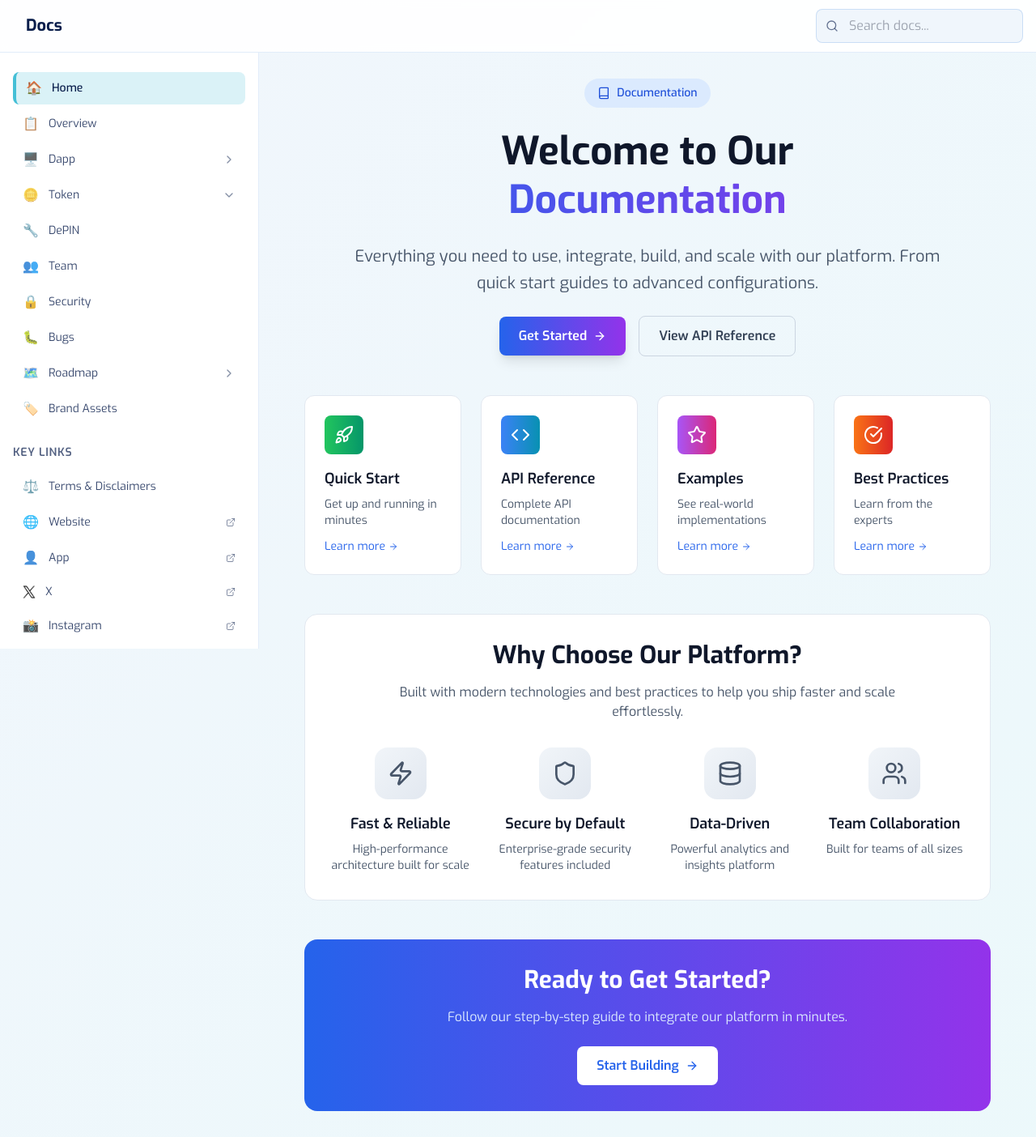
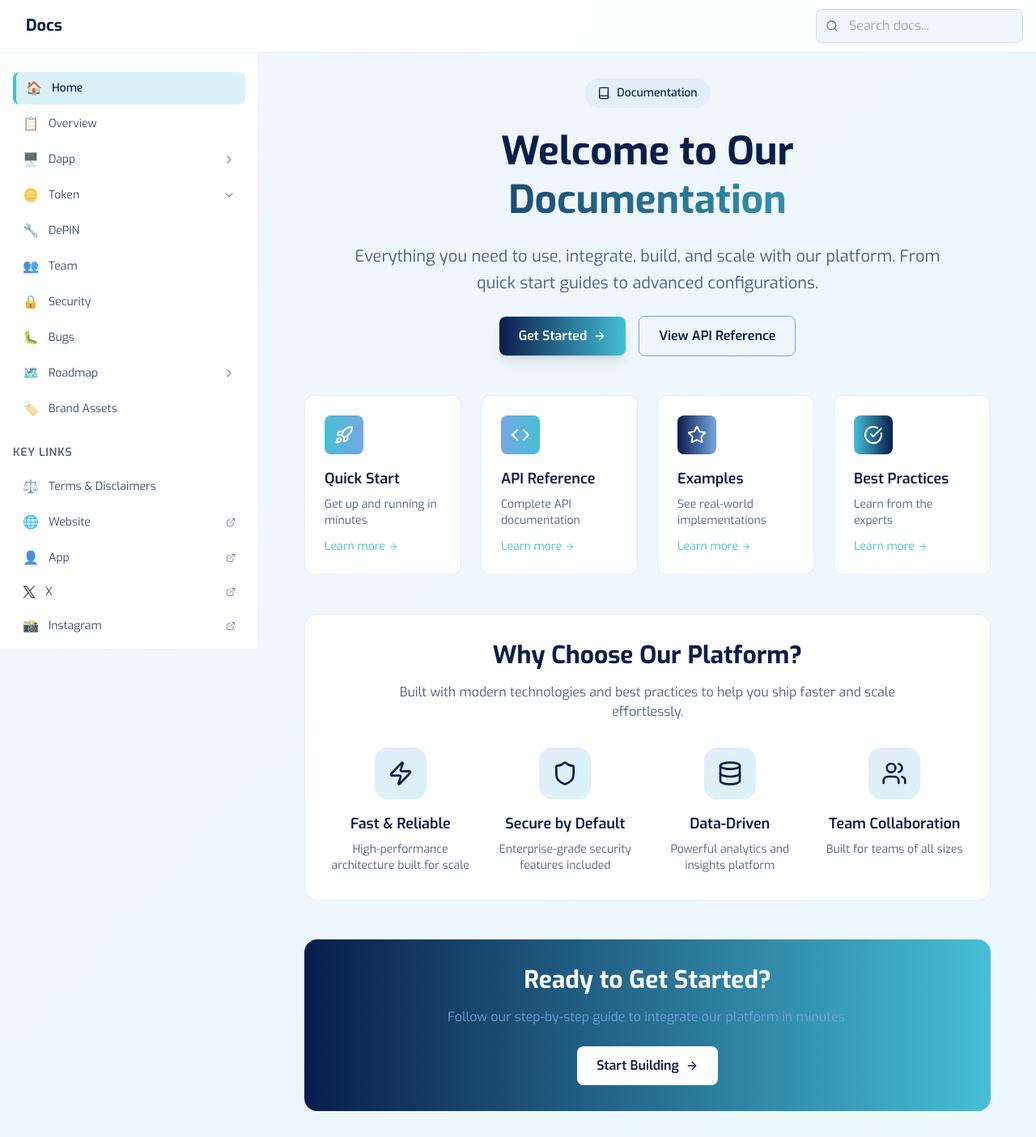
Before and after one commit to maldoteth/dehubdocs, a React (Vite) app: page /docs in a window 1280 px wide. Shown: the whole page at 81% size. Built offline with nearby package versions, Linux system fonts and the light colour scheme.

Commit message:
Fix: Remove unintended colors
Removed the purple and other unintended colors from the home page, ensuring the project adheres to the brand guidelines.

```diff
--- a/src/pages/docs/DocsHome.tsx
+++ b/src/pages/docs/DocsHome.tsx
@@ -1,32 +1,35 @@
+
 import React from 'react';
 import { Link } from 'react-router-dom';
 import { ArrowRight, Book, Code, Zap, Shield, Users, Database, Rocket, Star, CheckCircle } from 'lucide-react';
+
 const DocsHome = () => {
   const quickLinks = [{
     title: 'Quick Start',
     description: 'Get up and running in minutes',
     icon: Rocket,
     path: '/docs/quickstart',
-    color: 'from-green-500 to-emerald-600'
+    color: 'from-middle-blue to-sky-blue'
   }, {
     title: 'API Reference',
     description: 'Complete API documentation',
     icon: Code,
     path: '/docs/endpoints',
-    color: 'from-blue-500 to-cyan-600'
+    color: 'from-sky-blue to-middle-blue'
   }, {
     title: 'Examples',
     description: 'See real-world implementations',
     icon: Star,
     path: '/docs/examples',
-    color: 'from-purple-500 to-pink-600'
+    color: 'from-royal-blue to-sky-blue'
   }, {
     title: 'Best Practices',
     description: 'Learn from the experts',
     icon: CheckCircle,
     path: '/docs/best-practices',
-    color: 'from-orange-500 to-red-600'
+    color: 'from-middle-blue to-royal-blue'
   }];
+
   const features = [{
     icon: Zap,
     title: 'Fast & Reliable',
@@ -44,29 +47,39 @@ const DocsHome = () => {
     title: 'Team Collaboration',
     description: 'Built for teams of all sizes'
   }];
-  return <div className="space-y-12">
+
+  return (
+    <div className="space-y-12">
       {/* Hero Section */}
       <div className="text-center space-y-6">
-        <div className="inline-flex items-center px-4 py-2 bg-blue-100 text-blue-700 rounded-full text-sm font-medium">
+        <div className="inline-flex items-center px-4 py-2 bg-sky-blue/10 text-royal-blue rounded-full text-sm font-medium">
           <Book className="w-4 h-4 mr-2" />
           Documentation
         </div>
 
-        <h1 className="text-5xl font-bold text-slate-900 leading-tight">
+        <h1 className="text-5xl font-bold text-royal-blue leading-tight font-exo">
           Welcome to Our
-          <span className="block bg-gradient-to-r from-blue-600 to-purple-600 bg-clip-text text-transparent">
+          <span className="block bg-gradient-to-r from-royal-blue to-middle-blue bg-clip-text text-transparent">
             Documentation
           </span>
         </h1>
 
-        <p className="text-xl text-slate-600 max-w-3xl mx-auto leading-relaxed">Everything you need to use, integrate, build, and scale with our platform. From quick start guides to advanced configurations.</p>
+        <p className="text-xl text-royal-blue/70 max-w-3xl mx-auto leading-relaxed font-exo">
+          Everything you need to use, integrate, build, and scale with our platform. From quick start guides to advanced configurations.
+        </p>
 
         <div className="flex flex-col sm:flex-row gap-4 justify-center items-center">
-          <Link to="/docs/quickstart" className="inline-flex items-center px-6 py-3 bg-gradient-to-r from-blue-600 to-purple-600 text-white font-semibold rounded-lg hover:from-blue-700 hover:to-purple-700 transition-all duration-200 shadow-lg hover:shadow-xl">
+          <Link
+            to="/docs/quickstart"
+            className="inline-flex items-center px-6 py-3 bg-gradient-to-r from-royal-blue to-middle-blue text-plain-white font-semibold rounded-lg hover:from-royal-blue/90 hover:to-middle-blue/90 transition-all duration-200 shadow-lg hover:shadow-xl font-exo"
+          >
             Get Started
             <ArrowRight className="w-4 h-4 ml-2" />
           </Link>
-          <Link to="/docs/endpoints" className="inline-flex items-center px-6 py-3 border border-slate-300 text-slate-700 font-semibold rounded-lg hover:bg-slate-50 transition-all duration-200">
+          <Link
+            to="/docs/endpoints"
+            className="inline-flex items-center px-6 py-3 border border-sky-blue text-royal-blue font-semibold rounded-lg hover:bg-sky-blue/10 transition-all duration-200 font-exo"
+          >
             View API Reference
           </Link>
         </div>
@@ -74,50 +87,63 @@ const DocsHome = () => {
 
       {/* Quick Links */}
       <div className="grid grid-cols-1 md:grid-cols-2 lg:grid-cols-4 gap-6">
-        {quickLinks.map(link => <Link key={link.path} to={link.path} className="group block p-6 bg-white rounded-xl border border-slate-200 hover:border-slate-300 transition-all duration-200 hover:shadow-lg">
+        {quickLinks.map(link => (
+          <Link
+            key={link.path}
+            to={link.path}
+            className="group block p-6 bg-plain-white rounded-xl border border-sky-blue/20 hover:border-sky-blue/40 transition-all duration-200 hover:shadow-lg"
+          >
             <div className={`w-12 h-12 bg-gradient-to-r ${link.color} rounded-lg flex items-center justify-center mb-4 group-hover:scale-110 transition-transform duration-200`}>
-              <link.icon className="w-6 h-6 text-white" />
+              <link.icon className="w-6 h-6 text-plain-white" />
             </div>
-            <h3 className="text-lg font-semibold text-slate-900 mb-2">{link.title}</h3>
-            <p className="text-slate-600 text-sm">{link.description}</p>
-            <div className="flex items-center mt-3 text-sm text-blue-600 group-hover:text-blue-700">
+            <h3 className="text-lg font-semibold text-royal-blue mb-2 font-exo">{link.title}</h3>
+            <p className="text-royal-blue/70 text-sm font-exo">{link.description}</p>
+            <div className="flex items-center mt-3 text-sm text-middle-blue group-hover:text-royal-blue font-exo">
               Learn more
               <ArrowRight className="w-3 h-3 ml-1 group-hover:translate-x-1 transition-transform duration-200" />
             </div>
-          </Link>)}
+          </Link>
+        ))}
       </div>
 
       {/* Features */}
-      <div className="bg-white rounded-2xl border border-slate-200 p-8">
+      <div className="bg-plain-white rounded-2xl border border-sky-blue/20 p-8">
         <div className="text-center mb-8">
-          <h2 className="text-3xl font-bold text-slate-900 mb-4">Why Choose Our Platform?</h2>
-          <p className="text-slate-600 max-w-2xl mx-auto">
+          <h2 className="text-3xl font-bold text-royal-blue mb-4 font-exo">Why Choose Our Platform?</h2>
+          <p className="text-royal-blue/70 max-w-2xl mx-auto font-exo">
             Built with modern technologies and best practices to help you ship faster and scale effortlessly.
           </p>
         </div>
 
         <div className="grid grid-cols-1 md:grid-cols-2 lg:grid-cols-4 gap-8">
-          {features.map(feature => <div key={feature.title} className="text-center">
-              <div className="w-16 h-16 bg-gradient-to-br from-slate-100 to-slate-200 rounded-2xl flex items-center justify-center mx-auto mb-4">
-                <feature.icon className="w-8 h-8 text-slate-600" />
+          {features.map(feature => (
+            <div key={feature.title} className="text-center">
+              <div className="w-16 h-16 bg-gradient-to-br from-sky-blue/20 to-middle-blue/20 rounded-2xl flex items-center justify-center mx-auto mb-4">
+                <feature.icon className="w-8 h-8 text-royal-blue" />
               </div>
-              <h3 className="text-lg font-semibold text-slate-900 mb-2">{feature.title}</h3>
-              <p className="text-slate-600 text-sm">{feature.description}</p>
-            </div>)}
+              <h3 className="text-lg font-semibold text-royal-blue mb-2 font-exo">{feature.title}</h3>
+              <p className="text-royal-blue/70 text-sm font-exo">{feature.description}</p>
+            </div>
+          ))}
         </div>
       </div>
 
       {/* Getting Started */}
-      <div className="bg-gradient-to-r from-blue-600 to-purple-600 rounded-2xl p-8 text-white text-center">
-        <h2 className="text-3xl font-bold mb-4">Ready to Get Started?</h2>
-        <p className="text-blue-100 mb-6 max-w-2xl mx-auto">
+      <div className="bg-gradient-to-r from-royal-blue to-middle-blue rounded-2xl p-8 text-center">
+        <h2 className="text-3xl font-bold mb-4 text-plain-white font-exo">Ready to Get Started?</h2>
+        <p className="text-sky-blue/90 mb-6 max-w-2xl mx-auto font-exo">
           Follow our step-by-step guide to integrate our platform in minutes.
         </p>
-        <Link to="/docs/quickstart" className="inline-flex items-center px-6 py-3 bg-white text-blue-600 font-semibold rounded-lg hover:bg-blue-50 transition-all duration-200">
+        <Link
+          to="/docs/quickstart"
+          className="inline-flex items-center px-6 py-3 bg-plain-white text-royal-blue font-semibold rounded-lg hover:bg-sky-blue/10 transition-all duration-200 font-exo"
+        >
           Start Building
           <ArrowRight className="w-4 h-4 ml-2" />
         </Link>
       </div>
-    </div>;
+    </div>
+  );
 };
+
 export default DocsHome;
```
